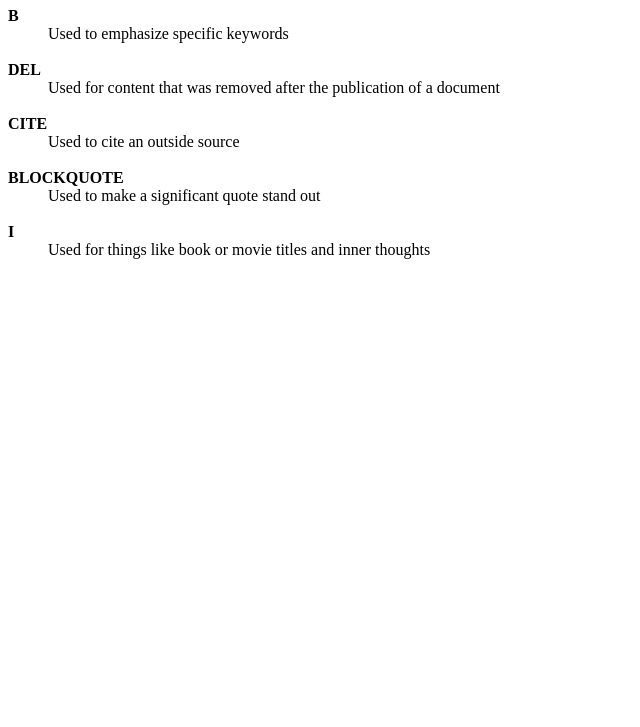
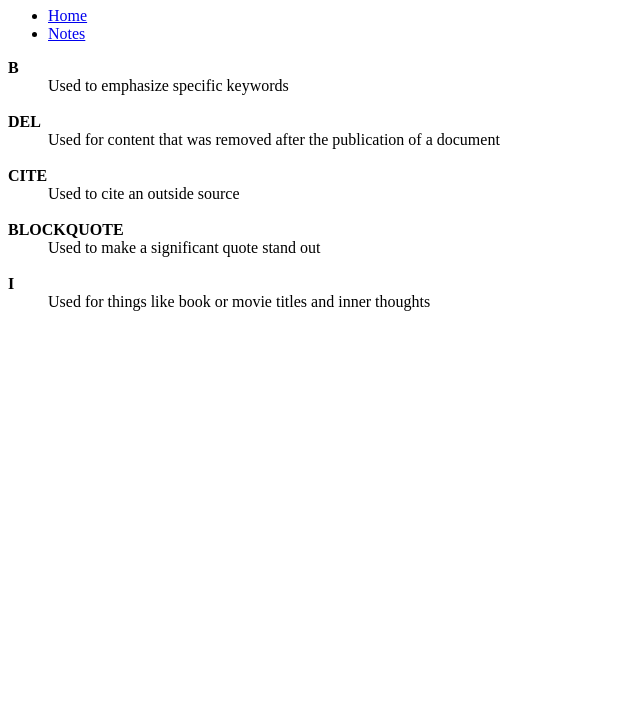
Before and after one commit to goat0008/goat0008.github.io, a plain HTML site: page html-assignment/notes.html in a window 1280 px wide. Shown: the part 73-800 px from the top of the page, without its empty margins (0-640 px from the left). Drawn offline with Linux system fonts and the light colour scheme.

Commit message:
Update index.html

```diff
--- a/html-assignment/notes.html
+++ b/html-assignment/notes.html
@@ -8,6 +8,15 @@
 <body>
     <header>
         <h1>Notes</h1>
+
+        <nav>
+            <ul>
+                <li><a href="index.html"> Home</a></li>
+                <li><a href="notes.html"> Notes</a></li>
+            </ul>
+
+        </nav>
+
     </header>
 
     <main>
```
